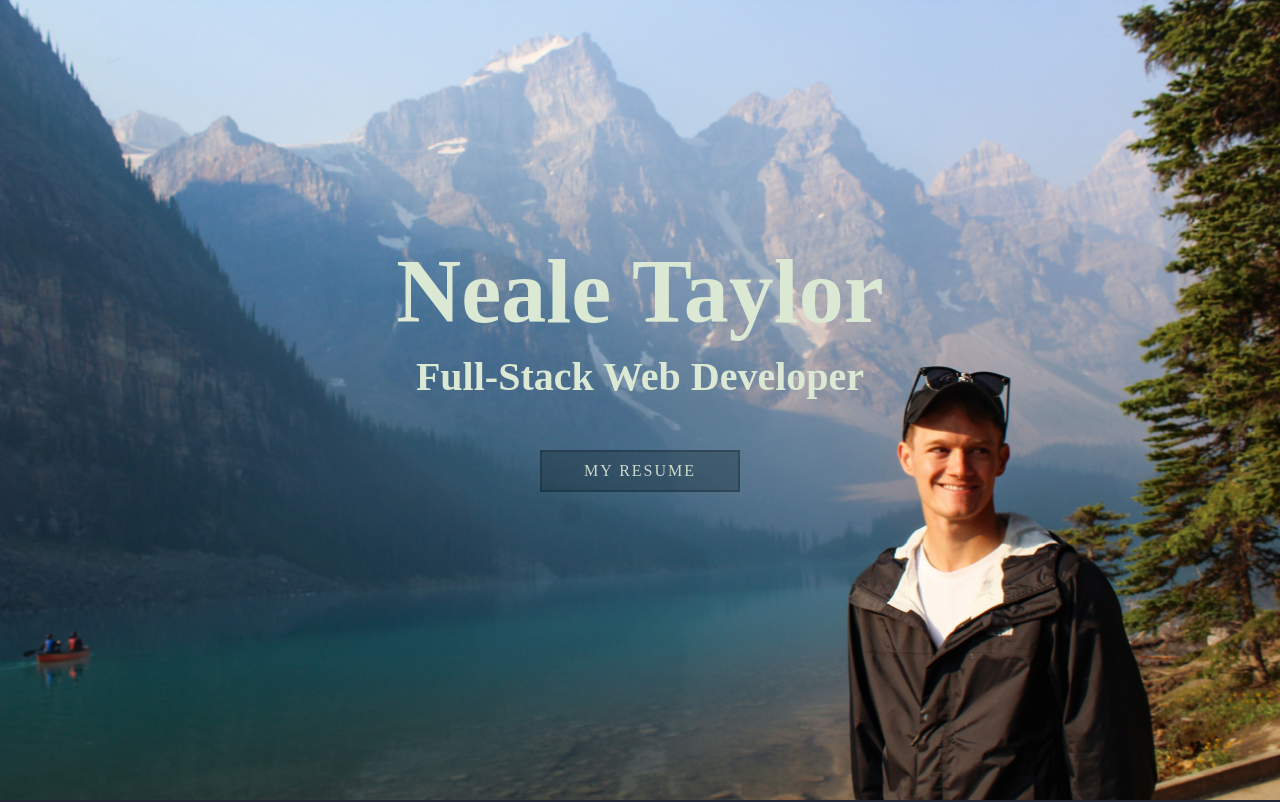
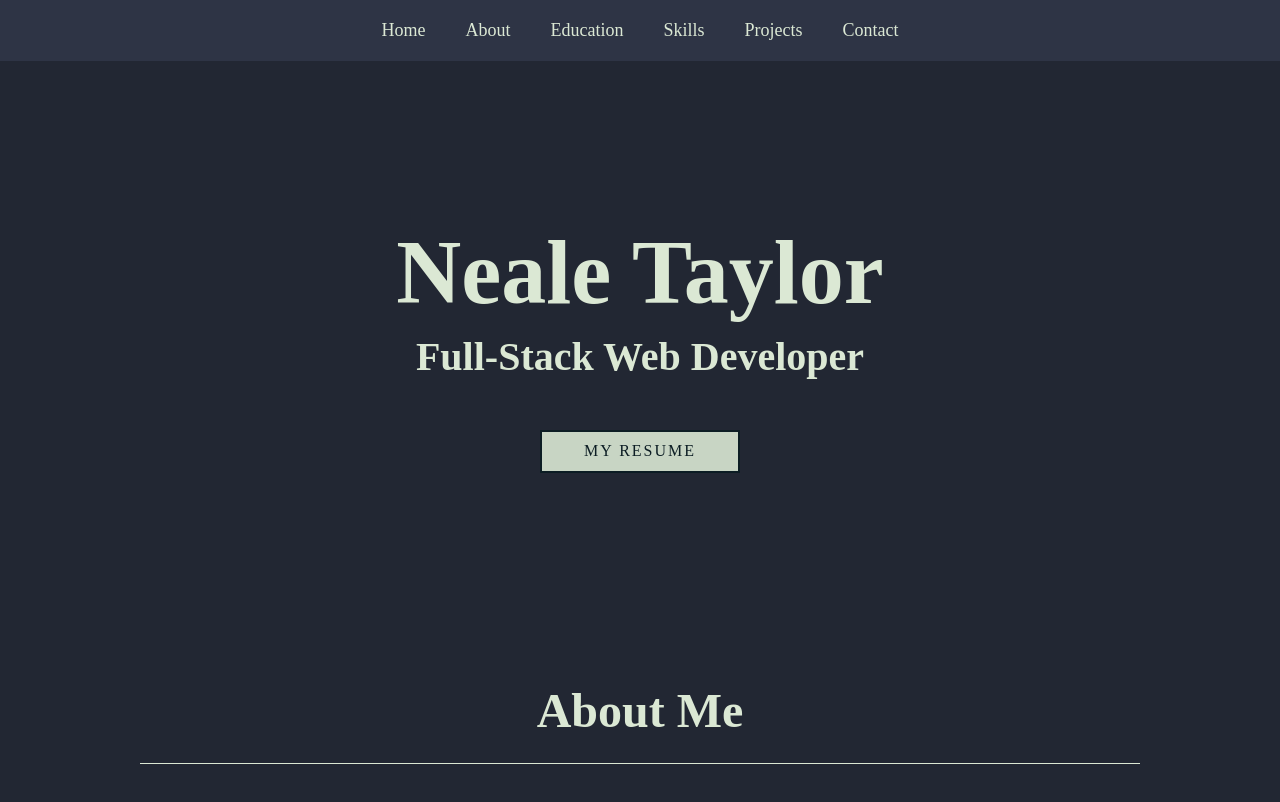
Before and after one commit to NealePT/nealetaylorcom, a React (Create React App) app in the folder react-site/: page / in a window 1280 px wide. Shown: the top 802 px of the page. Built offline with nearby package versions, Linux system fonts and the light colour scheme.

Commit message:
modify header

```diff
--- a/react-site/src/components/Header.css
+++ b/react-site/src/components/Header.css
@@ -1,10 +1,10 @@
 header {
-  background-image: url(../../public/assets/IMG_2062.webp);
+  /* background-image: url(../../public/assets/IMG_2062.webp); */
   background-size: cover;
   background-repeat: no-repeat;
   background-attachment: fixed;
-  height: 100vh;
-  max-height: 100vh;
+  /* height: 100vh; */
+  /* max-height: 100vh; */
   position: relative;
 }
 
@@ -28,7 +28,10 @@ header {
 .titleCard {
   color:#DBE8D4;
   text-align: center;
-  padding-top: 30vh;
+}
+
+.headerInfo {
+  padding: 20vh 0;
 }
 
 .titleCard h1 {
@@ -57,26 +60,47 @@ header {
 
 .resumeClick {
   font-family: 'Vidaloka', serif;
-  background-color: rgba(12, 29, 36, 0.3);
-  color: rgba(219, 232, 212, 0.9);
+  color: rgb(12, 29, 36);
+  background-color: rgba(219, 232, 212, 0.9);
   padding: 10px;
   width: 200px;
   text-align: center;
   margin-top: 50px;
   text-transform: uppercase;
   letter-spacing: 2px;
-  border: 2px solid rgba(12, 29, 36, 0.3);
+  border: 2px solid rgb(12, 29, 36);
 }
 
 .resumeClick:hover {
-  color: rgb(12, 29, 36);
-  background-color: rgba(219, 232, 212, 0.9);
+  background-color: rgb(12, 29, 36);
+  color: rgba(219, 232, 212, 0.9);
   border: 2px solid rgb(12, 29, 36);
   cursor: pointer;
 }
 
-@media screen and (max-width: 500px) {
-  .titleCard {
-    padding-top: 15vh;
-  }
+.headNav {
+  background-color: #2E3445;
+  color: #DBE8D4;
 }
+
+.headNav ul {
+  list-style: none;
+  display: flex;
+  align-items: center;
+  justify-content: center;
+}
+
+.headNav p {
+  text-align: center;
+  padding: 20px;
+  border-top: 1px solid #DBE8D4;
+}
+
+.headNav li a {
+  text-align: center;
+  padding: 20px;
+  display: inline-block;
+  text-decoration: none;
+  font-size: 18px;
+  color: #DBE8D4;
+}
--- a/react-site/src/components/Header.jsx
+++ b/react-site/src/components/Header.jsx
@@ -7,7 +7,18 @@ export default function Header(props) {
       linkClick={props.linkClick}
       setLinkClick={props.setLinkClick}
     />
+    <nav class="headNav">
+      <ul>
+          <li><a href="#home">Home</a></li>
+          <li><a href="#about">About</a></li>
+          <li><a href="#education">Education</a></li>
+          <li><a href="#skills">Skills</a></li>
+          <li><a href="#projects">Projects</a></li>
+          <li><a href="#contact">Contact</a></li>
+      </ul>
+    </nav>
     <div className="wrapper">
+      <div className="headerInfo">
         <div className="titleCard">
           <h1>
             Neale Taylor
@@ -20,6 +31,7 @@ export default function Header(props) {
           <a href="./assets/NealeTaylorResume.pdf" target="_blank" className= "resumeClick">My Resume</a>
         </div>
       </div>
+    </div>
     </header>
   )
 };
```
Also changed, not shown: react-site/public/assets/profilePic2.jpg (added), 1 other file (tests, documents, lock files or other folders). Lines whose indentation alone changed are shown as unchanged.
